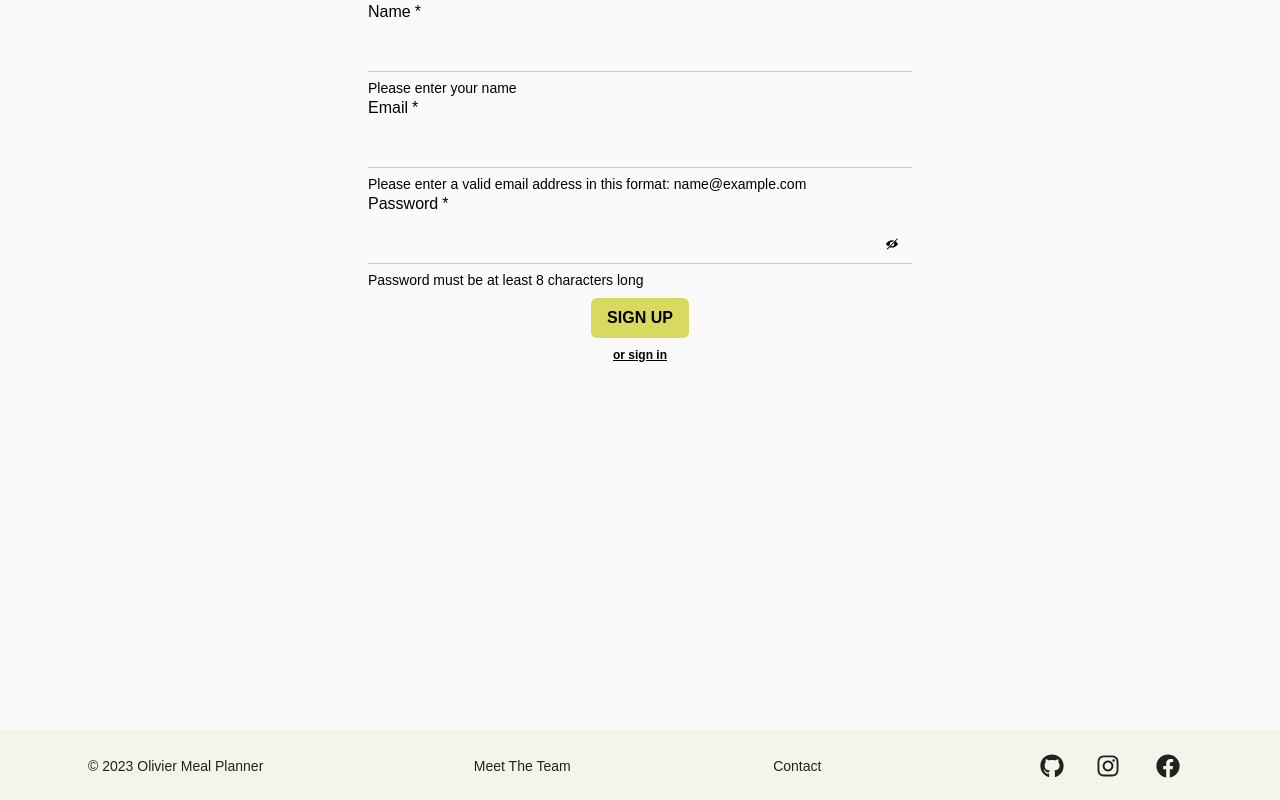
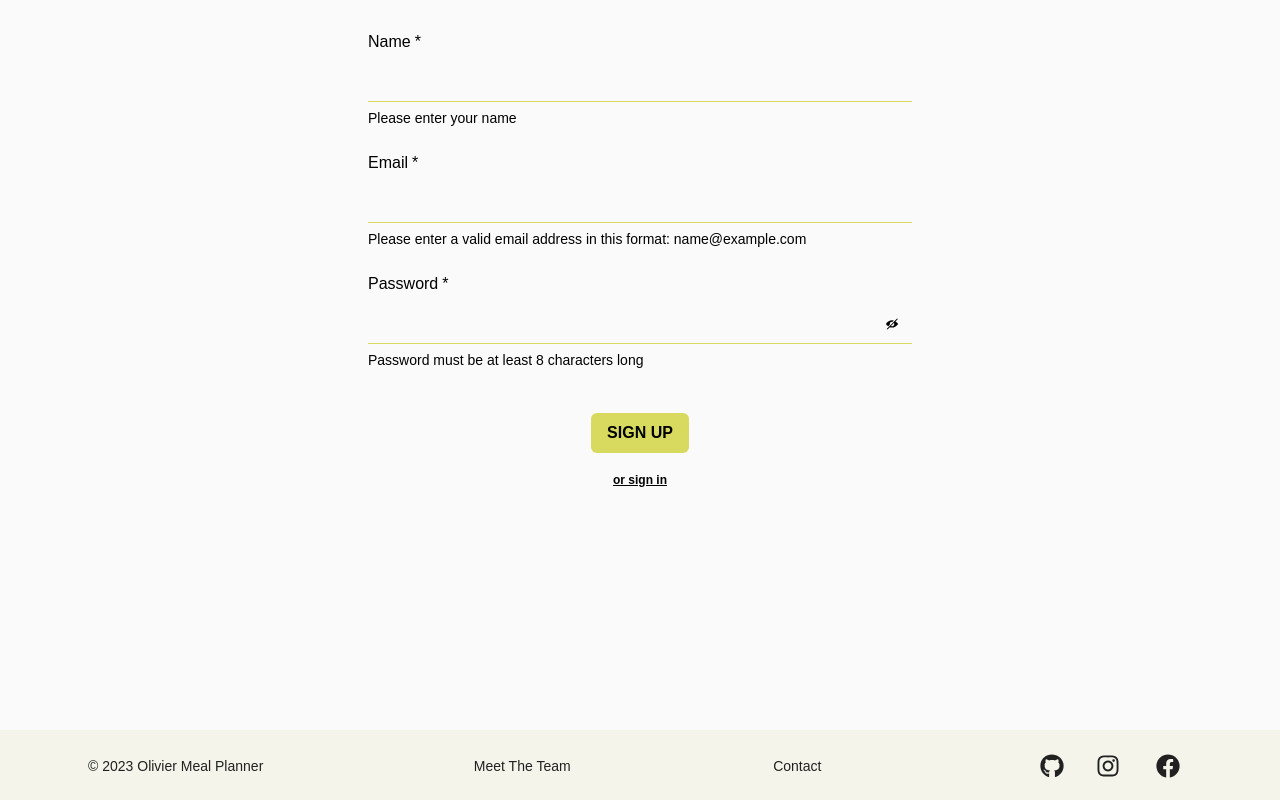
Before and after one commit to Code-the-Dream-School/dd-prac-team1-front, a React (Create React App) app: page /register in a window 1280 px wide. Built offline with nearby package versions, Linux system fonts and the light colour scheme.

Commit message:
adding margins and fixing code on register page

```diff
--- a/src/components/Login/Register.tsx
+++ b/src/components/Login/Register.tsx
@@ -90,15 +90,14 @@ const Register = () => {
       });
   };
   return (
-    <Box>
-      <Container maxW="xl">
+    <Container maxW="xl" mt="30" mb="50">
       <Box
         as="form"
         onSubmit={e => {
           e.preventDefault();
           handleRegister();
         }}>
-          <FormControl isRequired>
+        <FormControl isRequired marginY="25">
           <FormLabel htmlFor="registerName">Name</FormLabel>
           <Input
             type="text"
@@ -109,7 +108,7 @@ const Register = () => {
           />
           <FormHelperText>Please enter your name</FormHelperText>
         </FormControl>
-          <FormControl isInvalid={errorEmail.length > 0} isRequired>
+        <FormControl isInvalid={errorEmail.length > 0} isRequired marginY="25">
           <FormLabel htmlFor="registerEmail">Email</FormLabel>
           <Input
             type="email"
@@ -131,7 +130,10 @@ const Register = () => {
             <FormErrorMessage>{errorEmail}</FormErrorMessage>
           )}
         </FormControl>
-          <FormControl isInvalid={errorPassword.length > 0} isRequired>
+        <FormControl
+          isInvalid={errorPassword.length > 0}
+          isRequired
+          marginY="25">
           <FormLabel htmlFor="registerPassword">Password</FormLabel>
           <InputGroup>
             <Input
@@ -158,22 +160,19 @@ const Register = () => {
           {errorPassword.length > 0 && (
             <FormErrorMessage>{errorPassword}</FormErrorMessage>
           )}
-            <Box p="10px">
+        </FormControl>
         <Center>
-                <Button variant="solid" type="submit">
+          <Button variant="solid" type="submit" mt="5">
             SIGN UP
           </Button>
         </Center>
       </Box>
-          </FormControl>
-        </Box>
       <Center>
-          <Button variant="link" size="xs" onClick={navigateToLogin}>
+        <Button variant="link" size="xs" mt="5" onClick={navigateToLogin}>
           <Text as="ins">or sign in</Text>
         </Button>
       </Center>
     </Container>
-    </Box>
   );
 };
 
```
Lines whose indentation alone changed are shown as unchanged.
